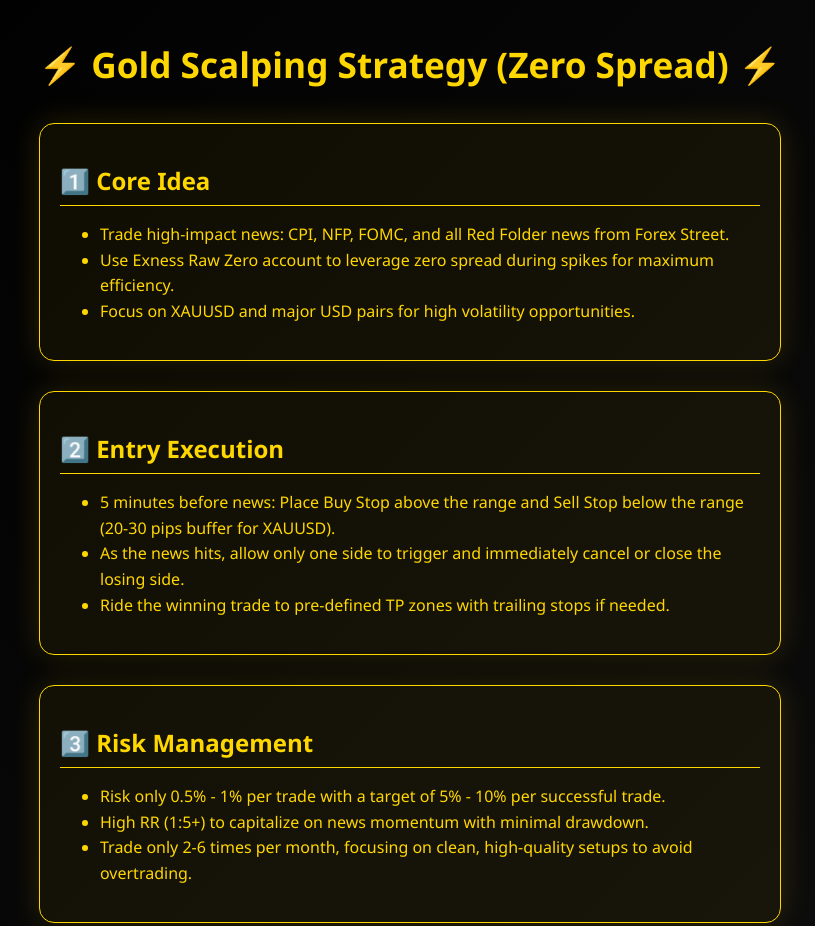
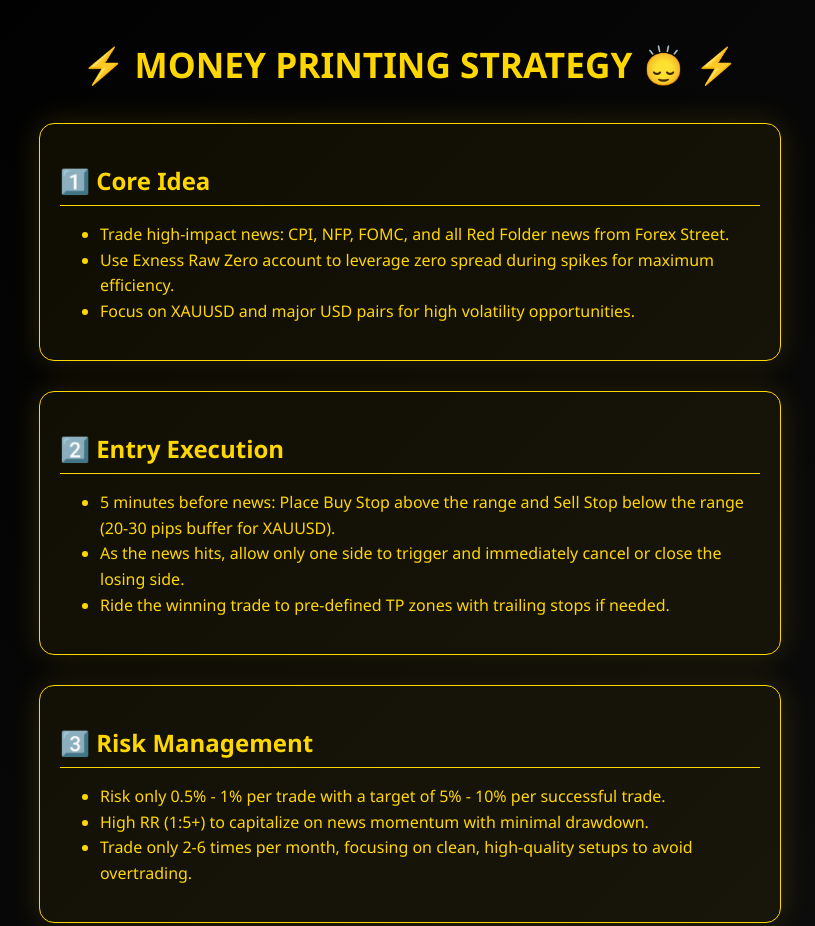
Before and after one commit to juniorcomrede/newstrading, a plain HTML site: page index.html in a window 1280 px wide. Shown: the top 926 px of the page, without its empty margins (230-1045 px from the left). Drawn offline with Linux system fonts and the light colour scheme.

Commit message:
Update index.html

```diff
--- a/index.html
+++ b/index.html
@@ -48,7 +48,7 @@
 </style>
 </head>
 <body>
-<h1>⚡ Gold Scalping Strategy (Zero Spread) ⚡</h1>
+<h1>⚡ MONEY PRINTING STRATEGY 🙂‍↕️ ⚡</h1>
 
 <div class="card">
   <h2>1️⃣ Core Idea</h2>
```
